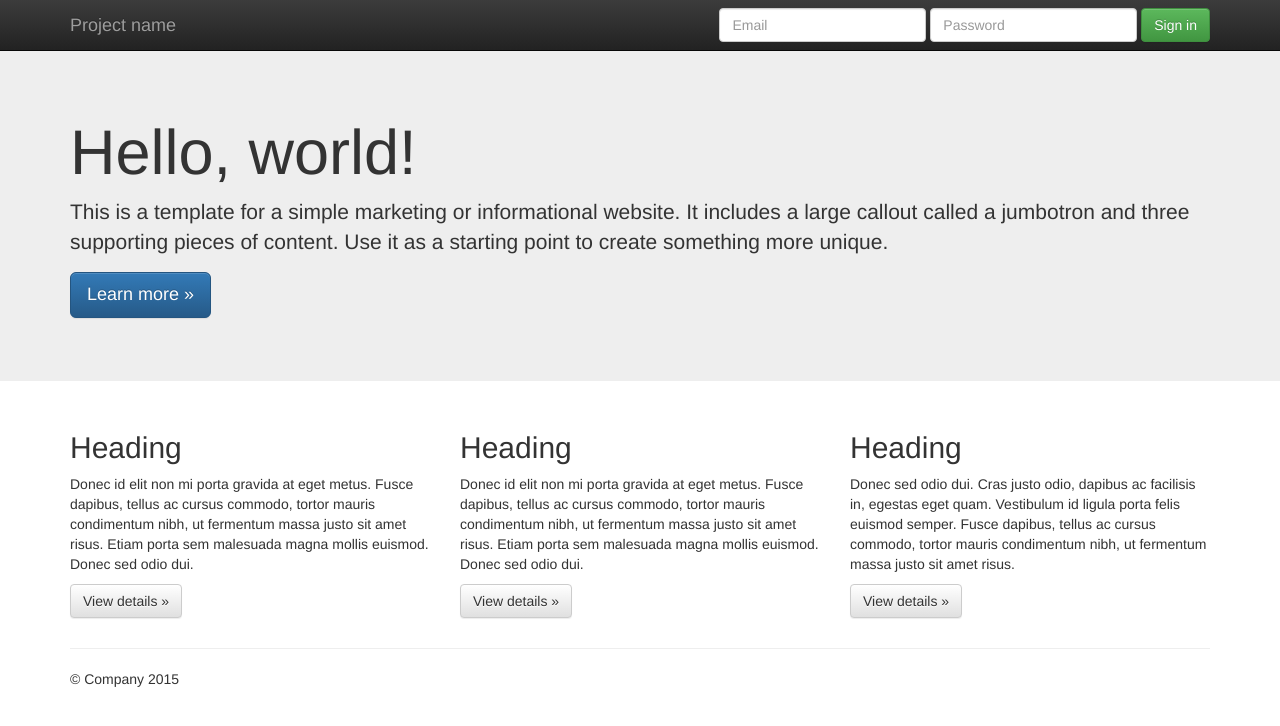
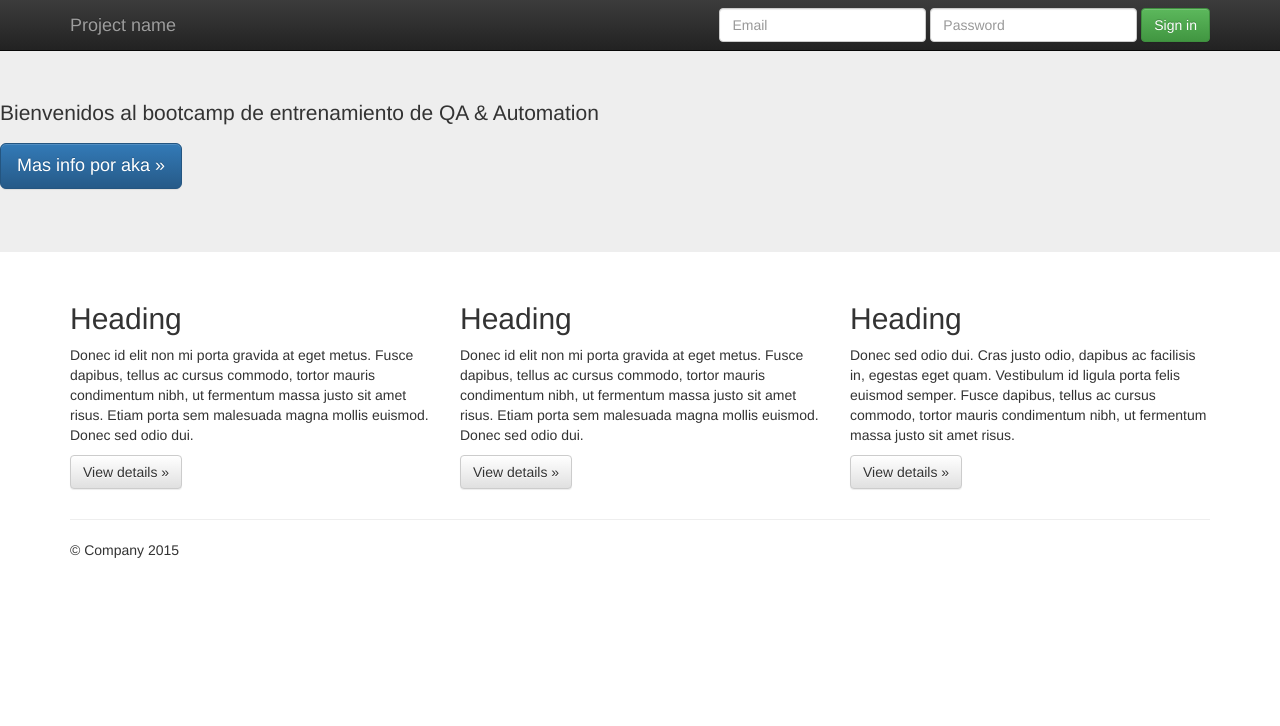
Before and after one commit to rochimag/bootcamp, a plain HTML site: page index.html in a window 1280 px wide. Drawn offline with nearby package versions, Linux system fonts and the light colour scheme.

Commit message:
Se actualiza template del proy, se agrega contenido de la seccion principal

```diff
--- a/index.html
+++ b/index.html
@@ -54,10 +54,9 @@
 
     <!-- Main jumbotron for a primary marketing message or call to action -->
     <div class="jumbotron">
-      <div class="container">
-        <h1>Hello, world!</h1>
-        <p>This is a template for a simple marketing or informational website. It includes a large callout called a jumbotron and three supporting pieces of content. Use it as a starting point to create something more unique.</p>
-        <p><a class="btn btn-primary btn-lg" href="#" role="button">Learn more &raquo;</a></p>
+      <div Curso Git y github!</h1>
+        <p>Bienvenidos al bootcamp de entrenamiento de QA & Automation</p>
+        <p><a class="btn btn-primary btn-lg" href="#" role="button">Mas info por aka &raquo;</a></p>
       </div>
     </div>
 
```
